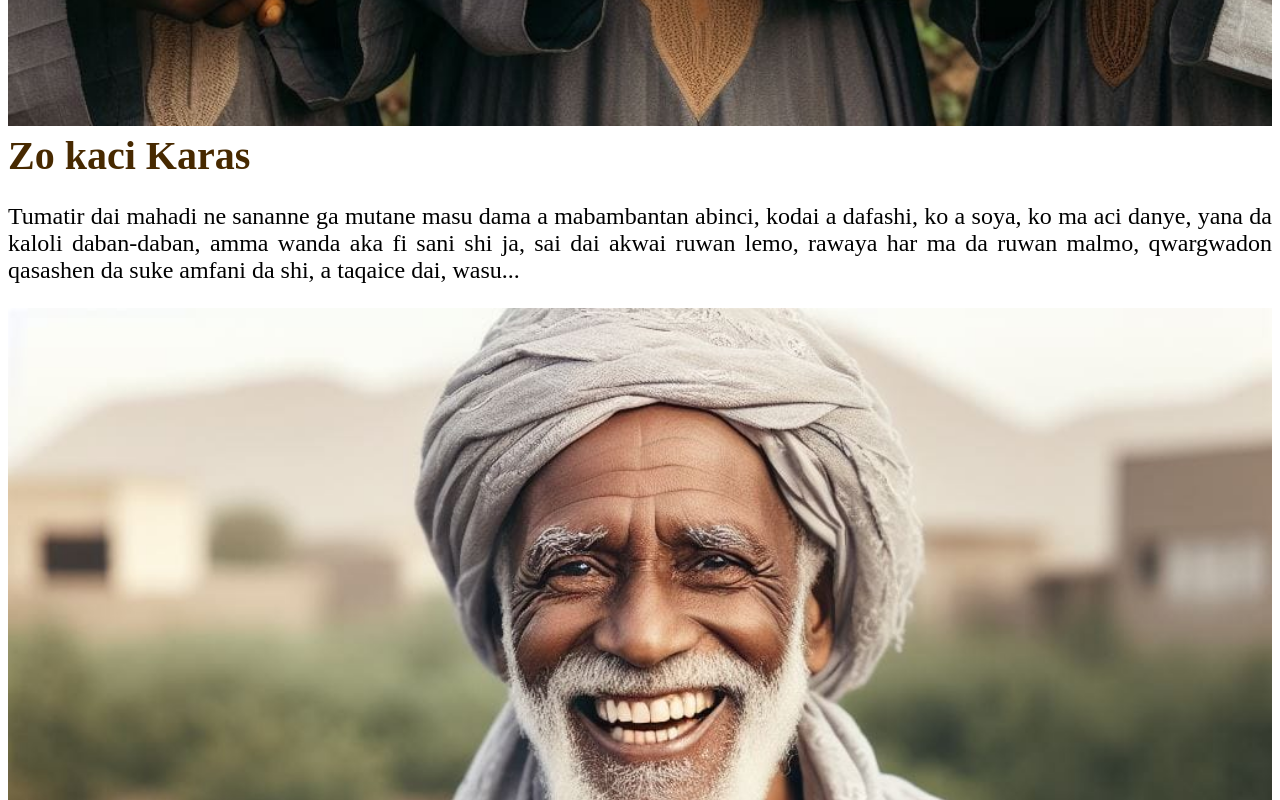
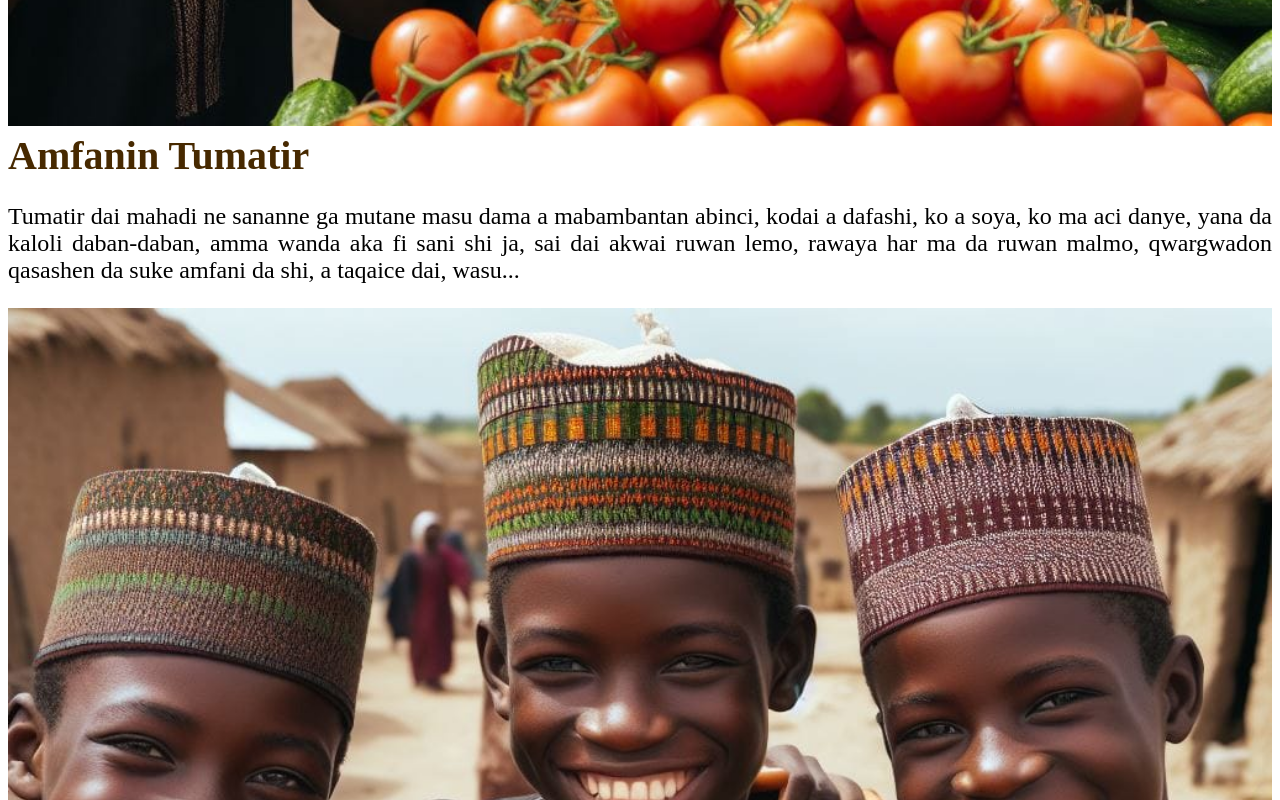
Before and after one commit to abdullahscontrol/Up2down, a React (Vite) app: page / in a window 1280 px wide. Shown: the part 2680-3480 px from the top of the page. Built offline with nearby package versions, Linux system fonts and the light colour scheme.

Commit message:
Update Home.jsx

```diff
--- a/src/components/Home.jsx
+++ b/src/components/Home.jsx
@@ -23,6 +23,23 @@
 
 const courseData = [
     {
+        image: "001-img.jpg",
+        title: "Amfanin Tumatir",
+        article: "Tumatir dai mahadi ne sananne ga mutane masu dama a mabambantan abinci, kodai a dafashi, ko a soya, ko ma aci danye, yana da kaloli daban-daban, amma wanda aka fi sani shi ja, sai dai akwai ruwan lemo, rawaya har ma da ruwan malmo, qwargwadon qasashen da suke amfani da shi, a taqaice dai, wasu..."
+    },
+        {
+        image: "001-img.jpg",
+        title: "Amfanin Tumatir",
+        article: "Tumatir dai mahadi ne sananne ga mutane masu dama a mabambantan abinci, kodai a dafashi, ko a soya, ko ma aci danye, yana da kaloli daban-daban, amma wanda aka fi sani shi ja, sai dai akwai ruwan lemo, rawaya har ma da ruwan malmo, qwargwadon qasashen da suke amfani da shi, a taqaice dai, wasu..."
+    },    {
+        image: "001-img.jpg",
+        title: "Amfanin Tumatir",
+        article: "Tumatir dai mahadi ne sananne ga mutane masu dama a mabambantan abinci, kodai a dafashi, ko a soya, ko ma aci danye, yana da kaloli daban-daban, amma wanda aka fi sani shi ja, sai dai akwai ruwan lemo, rawaya har ma da ruwan malmo, qwargwadon qasashen da suke amfani da shi, a taqaice dai, wasu..."
+    },    {
+        image: "001-img.jpg",
+        title: "Amfanin Tumatir",
+        article: "Tumatir dai mahadi ne sananne ga mutane masu dama a mabambantan abinci, kodai a dafashi, ko a soya, ko ma aci danye, yana da kaloli daban-daban, amma wanda aka fi sani shi ja, sai dai akwai ruwan lemo, rawaya har ma da ruwan malmo, qwargwadon qasashen da suke amfani da shi, a taqaice dai, wasu..."
+    },    {
         image: "001-img.jpg",
         title: "Amfanin Tumatir",
         article: "Tumatir dai mahadi ne sananne ga mutane masu dama a mabambantan abinci, kodai a dafashi, ko a soya, ko ma aci danye, yana da kaloli daban-daban, amma wanda aka fi sani shi ja, sai dai akwai ruwan lemo, rawaya har ma da ruwan malmo, qwargwadon qasashen da suke amfani da shi, a taqaice dai, wasu..."
```
